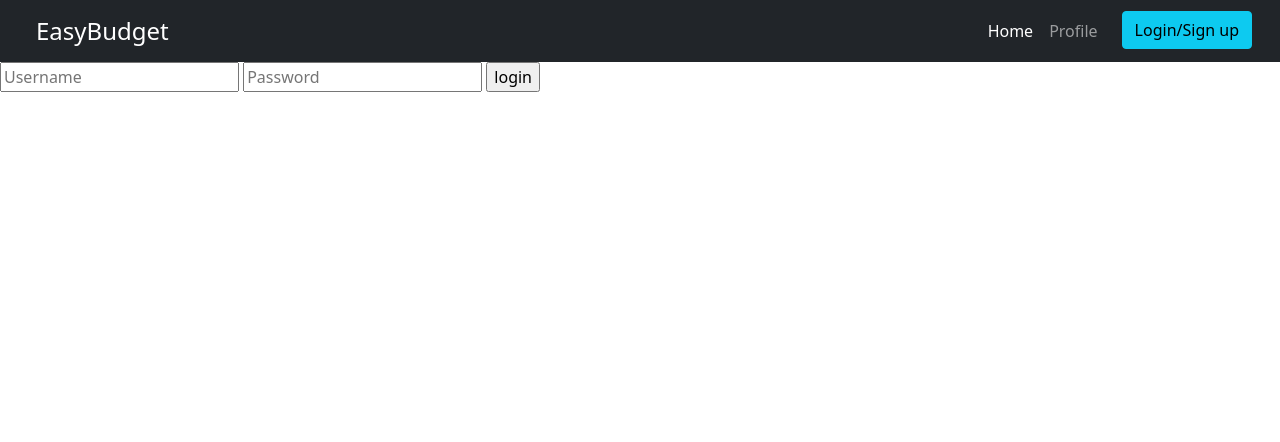
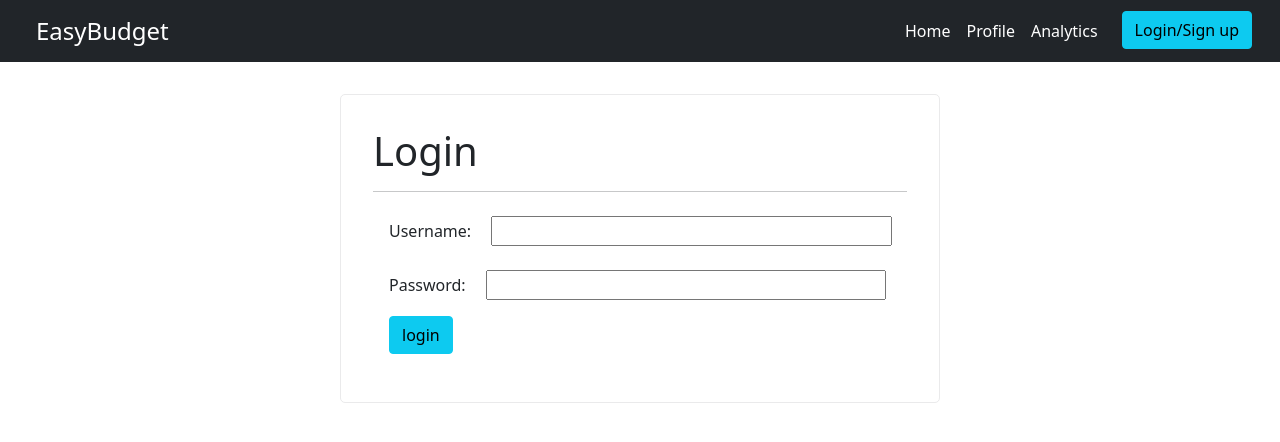
Before and after one commit to Jerry-Mah/Easy-Budget, a Django app: page /login/ in a window 1280 px wide. Shown: the top 442 px of the page. Run offline with Django 4.2, Linux system fonts and the light colour scheme; some libraries are stand-ins or nearby versions.

Commit message:
designed the form pages and fixed some issues

```diff
--- a/budget/templates/budget/home.html
+++ b/budget/templates/budget/home.html
@@ -1,6 +1,9 @@
 {% extends 'main.html' %}
 
+{%load crispy_forms_tags %}
 {% block content %}
+
+
 <style>
     .chip{
         padding: .19rem;
@@ -16,7 +19,7 @@
 
 <div class="container-sm my-4">
     <div class="mt-4 d-flex justify-content-center fs-5 fw-bold">
-        <form action="" method="POST">
+        <form action="{% url 'home' %}" method="POST">
             {% csrf_token %}
             {{form}}
             <input type="submit" class = "btn btn-info mx-2">
--- a/budget/templates/budget/login_register.html
+++ b/budget/templates/budget/login_register.html
@@ -1,10 +1,35 @@
 {% extends 'main.html' %}
 
 {% block content %}
-<form  method = "POST" action="{% url 'login' %}">
-    {% csrf_token %}
-    <input type="text" name = "username" placeholder="Username">
-    <input type="password" name = "password" placeholder="Password">
-    <input type="submit" value = "login">
-</form>
+<style>
+    #form-wrapper{
+    max-width:600px;
+    margin:0 auto;
+    margin-top:2em;
+    border:1px solid #eaeaeb;
+    background-color: #fff;
+    border-radius: 5px;
+    padding:2em;
+}
+
+</style>
+
+<div id="form-wrapper">
+    <h1>Login</h1>
+    <hr>
+
+    <form id="login-form" method = "POST" action = "{% url 'login' %}">
+        {% csrf_token %}
+        <div class = "my-4">
+            <label class = "mx-3">Username:</label>
+            <input class = "w-75" type="text" name="username" />
+        </div>
+
+        <div>
+            <label class = "mx-3">Password:</label>
+            <input class = "w-75" type="password" name="password" />
+        </div>
+        <input class = "btn btn-info my-3 mx-3" type="submit" value="login" />
+    </form>
+</div>
 {% endblock content %}
--- a/budget/views.py
+++ b/budget/views.py
@@ -7,6 +7,7 @@ from django.contrib.auth import login, authenticate,logout
 from django.http import HttpResponse
 from django.contrib import messages
 from django.contrib.auth.models import User
+from django.contrib.auth.decorators import login_required
 
 # Create your views here.
 def loginUser(request):
@@ -39,23 +40,29 @@ def logoutUser(request):
     messages.error(request, "Successfully logged out")
     return redirect('login')
 
+@login_required
 def home(request):
-    items = Item.objects.all()
+    items = Item.objects.filter(user = request.user)
     form = ItemForm()
     total = 0
     for item in items:
         total += int(item.amount)
-    if request.method == "POST":
-        form = ItemForm(request.POST)
-        if form.is_valid:
-            form.save()
+    if request.user.is_authenticated:
+        if request.method == "POST":
+            user = request.user
+            form = ItemForm(request.POST)
+            if form.is_valid:
+                itemList = form.save(commit=False)
+                itemList.user = user
+                itemList.save()
 
-            return redirect('home')
+                return redirect('home')
 
     context = {'form':form, 'items':items,'total':total}
     print(request.user)
     return render(request,'budget/home.html',context)
 
+@login_required
 def update(request, pk):
     item = Item.objects.get(id= pk)
     form = ItemForm(instance = item)
@@ -69,6 +76,7 @@ def update(request, pk):
     context = {'item':item, 'form':form}
     return render(request,'budget/update-template.html',context)
 
+@login_required
 def delete(request, pk):
     item = Item.objects.get(id= pk)
 
--- a/templates/navbar.html
+++ b/templates/navbar.html
@@ -6,21 +6,29 @@
       </button>
       <div class="collapse navbar-collapse nav justify-content-end" id="navbarNavDropdown">
         <ul class="navbar-nav">
+
+          {% if request.user.is_authenticated %}
           <li class="nav-item">
             <a class="nav-link active" aria-current="page" href="{% url 'home' %}">Home</a>
           </li>
-
-
-          {% if request.user.is_authenticated %}
           <li class="nav-item">
-            <a class="nav-link" href="{% url 'profile' user.profile.id %}">Profile</a>
+            <a class="nav-link active" href="{% url 'profile' user.profile.id %}">Profile</a>
+          </li>
+          <li class="nav-item">
+            <a class="nav-link active" href="#">Analytics</a>
           </li>
           <li>
             <a href="{% url 'logout' %}"><button type="button" class="btn btn-info mx-3">logout</button></a>
           </li>
           {% else %}
           <li class="nav-item">
-            <a class="nav-link" href="{% url 'login' %}">Profile</a>
+            <a class="nav-link active" aria-current="page" href="{% url 'login' %}">Home</a>
+          </li>
+          <li class="nav-item">
+            <a class="nav-link active" href="{% url 'login' %}">Profile</a>
+          </li>
+          <li class="nav-item">
+            <a class="nav-link active" href="{% url 'login' %}">Analytics</a>
           </li>
           <li>
             <a href="{% url 'login' %}"><button type="button" class="btn btn-info mx-3">Login/Sign up</button></a>
```
Also changed, not shown: budget/templates/budget/delete-template.html (+9 -8 lines), budget/templates/budget/update-template.html (+8 -5 lines), db.sqlite3.
